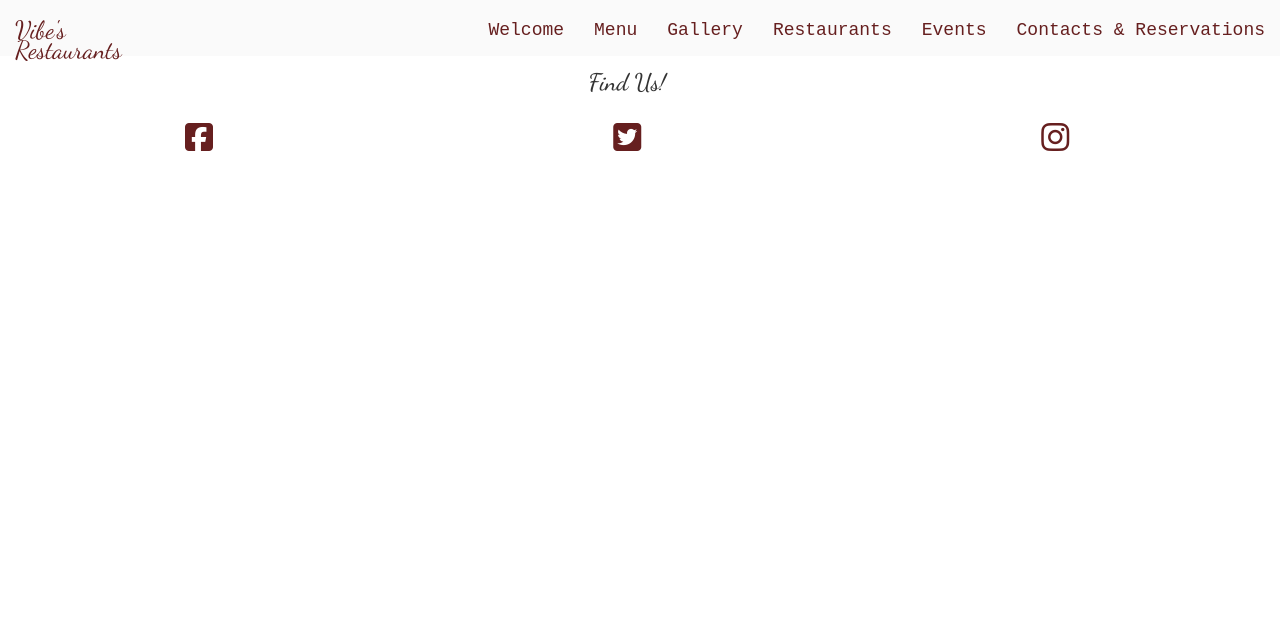
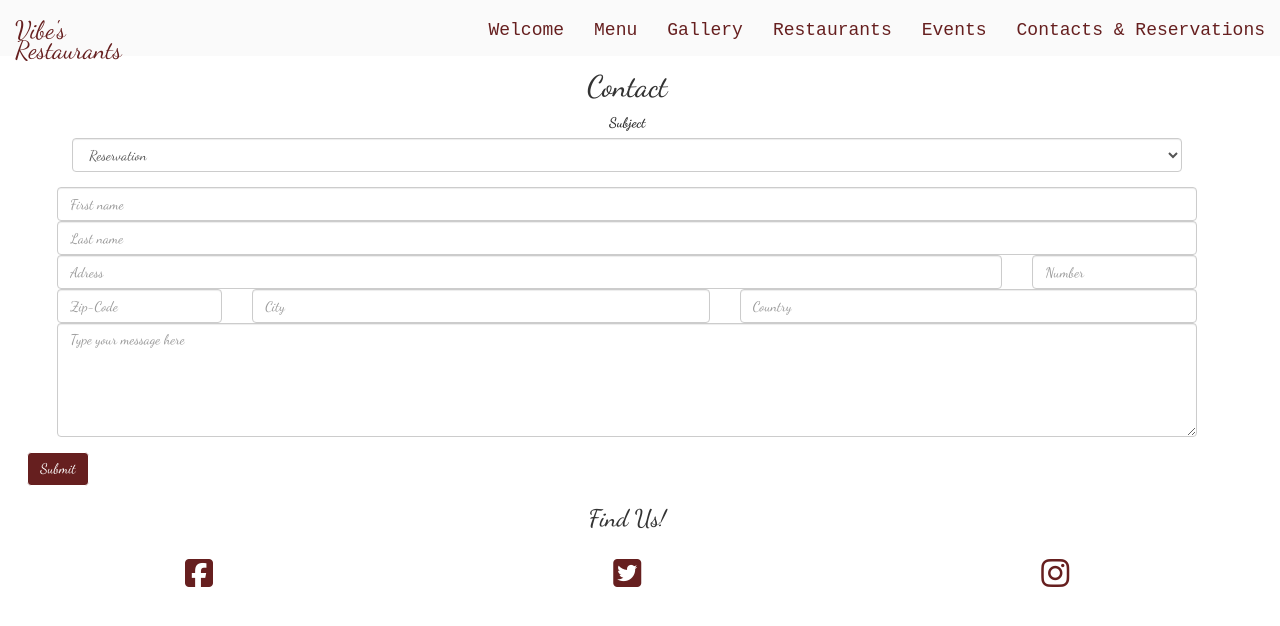
Before and after one commit to ResDev27/restaurant-css-framework, a plain HTML site: page contact.html in a window 1280 px wide. Drawn offline with nearby package versions, Linux system fonts and the light colour scheme.

Commit message:
contact page

```diff
--- a/assets/css/style.css
+++ b/assets/css/style.css
@@ -111,3 +111,9 @@ container-footer {
     cursor: pointer;
     border-radius: 15px;
 }
+
+/*Contact Us*/
+
+.contact {
+    padding-top: 15px;
+}
--- a/contact.html
+++ b/contact.html
@@ -43,7 +43,86 @@
         </div>
     </nav>
 
+
+    <body>
+
+        <div class="container">
+
+            <div class="row Contact">
+                <div class="col-xs-12">
+                    <h2 class="col-xs-12">Contact</h2>
+                </div>
+            </div>
+
+            <div class="form-row">
+                <div class="form-group col-xs-4 col-md-12">
+                    <label for="inputState">Subject</label>
+                    <select id="inputState" class="form-control">
+                        <option selected>Reservation</option>
+                        <option>Comment</option>
+                        <option>Suggestion</option>
+                    </select>
+                </div>
+            </div>
+
+            <div class="row">
+                <form>
+                    <div class="form-row">
+                            <div class="col-xs-12 col-md-12">
+                            <input type="text" class="form-control" id="validationDefault01" placeholder="First name" value=""></div>
+                    </div>
+
+                    <div class="form-row">
+                        <div class="col-xs-12 col-md-12">
+                            <input type="text" class="form-control" id="validationDefault02" placeholder="Last name" value="">
+                        </div>
+                    </div>
+
+                    <div class="form-row">
+                        <div class="col-xs-10 col-md-10">
+                            <input type="text" class="form-control" id="validationDefault02" placeholder="Adress" value="">
+                        </div>
+                    </div>
+
+                    <div class="form-row">
+                        <div class="col-xs-2 col-md-2">
+                            <input type="text" class="form-control" id="validationDefault02" placeholder="Number" value="">
+                        </div>
+                    </div>
+
+                    <div class="form-row">
+                        <div class="col-xs-2 col-md-2">
+                            <input type="text" class="form-control" id="validationDefault02" placeholder="Zip-Code" value="">
+                        </div>
+                    </div>
+
+                    <div class="form-row">
+                        <div class="col-xs-5 col-md-5">
+                            <input type="text" class="form-control" id="validationDefault02" placeholder="City" value="">
+                        </div>
+                    </div>
+
+                    <div class="form-row">
+                        <div class="col-xs-5 col-md-5">
+                            <input type="text" class="form-control" id="validationDefault02" placeholder="Country" value="">
+                        </div>
+                    </div>
+
+                    <div class="form-row">
+                        <div class="form-group col-xs-12 col-md-12">
+                        <textarea class="form-control" id="exampleFormControlTextarea1" placeholder="Type your message here" rows="5"></textarea>
+                        </div>
+                    </div>
+
+                    <div class="row">
+                        <button class="btn btn-danger" type="submit">Submit</button>
+                    </div>
+                </form>
+            </div>
+        </div>
+
 <!--Footer-->
+<footer>
 <div class="container-footer">
     <div class="row footer">
         <div class="col-xs-12 col-md-12"><h3>Find Us!</h3>
@@ -55,7 +134,7 @@
         </div>
     </div>
 </div>
-
+</footer>
 <!-- Latest compiled and minified JavaScript -->
 <script src="https://stackpath.bootstrapcdn.com/bootstrap/3.4.1/js/bootstrap.min.js" integrity="sha384-aJ21OjlMXNL5UyIl/XNwTMqvzeRMZH2w8c5cRVpzpU8Y5bApTppSuUkhZXN0VxHd" crossorigin="anonymous"></script>
 </body>
```
